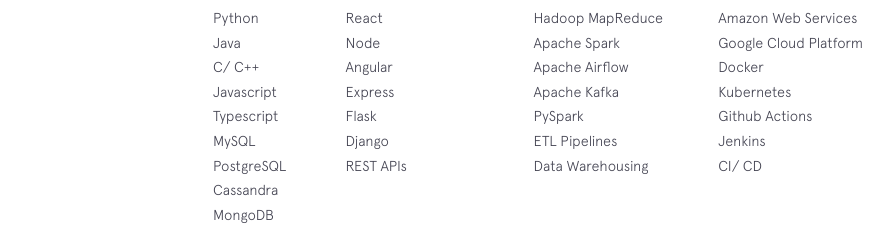
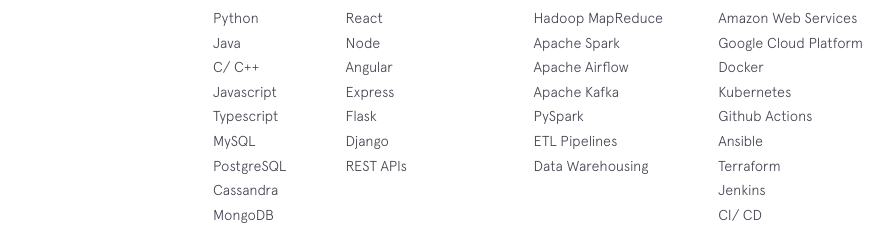
Before and after one commit to shreya2430/Portfolio, a Gatsby site: page / in a window 1280 px wide. Shown: the part 1365-1591 px from the top of the page, without its empty margins (237-1131 px from the left). Built offline with nearby package versions, Linux system fonts and the light colour scheme; Gatsby itself is replaced by a stand-in of ours.

Commit message:
add skills

```diff
--- a/src/components/skills/skills.js
+++ b/src/components/skills/skills.js
@@ -9,7 +9,7 @@
   "toolsTitle": "Data Engineering",
   "tools": ["Hadoop MapReduce", "Apache Spark", "Apache Airflow", "Apache Kafka", "PySpark", "ETL Pipelines", "Data Warehousing"],
   "designTitle": "Cloud & Devops",
-  "design": ["Amazon Web Services", "Google Cloud Platform", "Docker", "Kubernetes", "Github Actions", "Jenkins", "CI/ CD"],
+  "design": ["Amazon Web Services", "Google Cloud Platform", "Docker", "Kubernetes", "Github Actions", "Ansible", "Terraform", "Jenkins", "CI/ CD"],
 }
 
 const Skills = () => (
```
